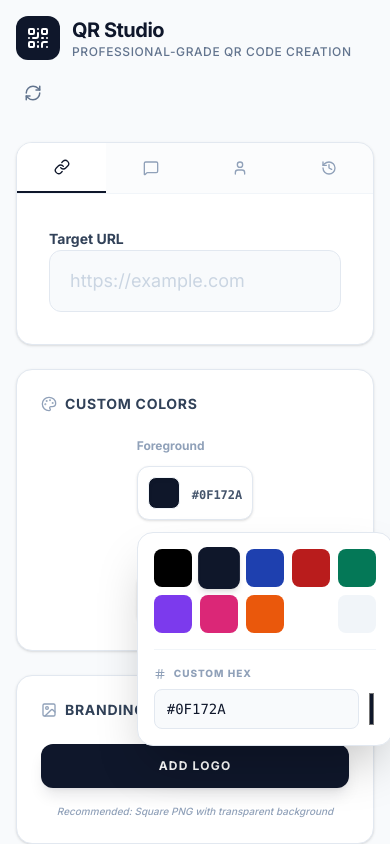
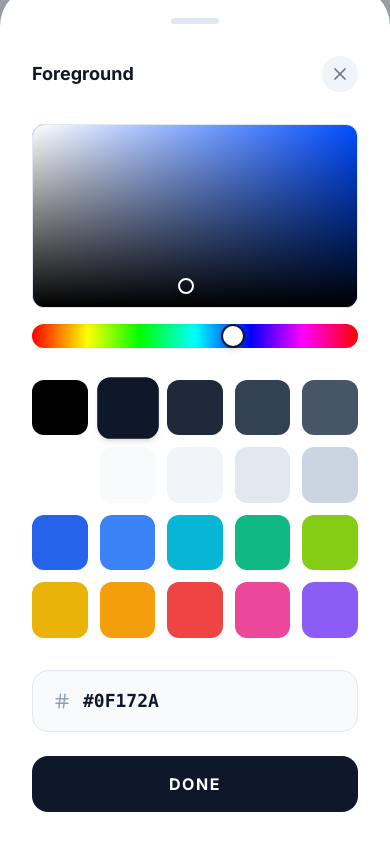
Before and after one commit to PranavAnuvadia/qrcode-generator, a React (Vite) app: page / in a window 390 px wide. Both pictures are taken after a click on the button "#0F172A". Shown: the top 844 px of the page. Built offline with nearby package versions, Linux system fonts and the light colour scheme.

Commit message:
Feature: Responsive Color Picker with custom HSL wheel and Bottom Sheet for mobile

```diff
--- a/src/QRCodeGenerator.jsx
+++ b/src/QRCodeGenerator.jsx
@@ -1,5 +1,5 @@
-import React, { useState, useEffect, useRef } from 'react';
-import { QrCode, Link, MessageSquare, User, Download, Copy, Check, History, Palette, Image as ImageIcon, Trash2, X, RefreshCw, ChevronRight, Hash } from 'lucide-react';
+import React, { useState, useEffect, useRef, useCallback } from 'react';
+import { QrCode, Link, MessageSquare, User, Download, Copy, Check, History, Palette, Image as ImageIcon, Trash2, X, RefreshCw, ChevronRight, Hash, ChevronDown } from 'lucide-react';
 
 const TRANSLATIONS = {
   "en-US": {
@@ -47,9 +47,130 @@
 const t = (key) => TRANSLATIONS["en-US"][key] || key;
 
 const PRESET_COLORS = [
-  '#000000', '#0F172A', '#1E40AF', '#B91C1C', '#047857',
-  '#7C3AED', '#DB2777', '#EA580C', '#FFFFFF', '#F1F5F9'
+  '#000000', '#0F172A', '#1E293B', '#334155', '#475569',
+  '#FFFFFF', '#F8FAFC', '#F1F5F9', '#E2E8F0', '#CBD5E1',
+  '#2563EB', '#3B82F6', '#06B6D4', '#10B981', '#84CC16',
+  '#EAB308', '#F59E0B', '#EF4444', '#EC4899', '#8B5CF6'
 ];
+
+// Helper functions for color conversion
+const hexToHsl = (hex) => {
+  let r = parseInt(hex.slice(1, 3), 16) / 255;
+  let g = parseInt(hex.slice(3, 5), 16) / 255;
+  let b = parseInt(hex.slice(5, 7), 16) / 255;
+  const max = Math.max(r, g, b), min = Math.min(r, g, b);
+  let h, s, l = (max + min) / 2;
+  if (max === min) h = s = 0;
+  else {
+    const d = max - min;
+    s = l > 0.5 ? d / (2 - max - min) : d / (max + min);
+    switch (max) {
+      case r: h = (g - b) / d + (g < b ? 6 : 0); break;
+      case g: h = (b - r) / d + 2; break;
+      case b: h = (r - g) / d + 4; break;
+    }
+    h /= 6;
+  }
+  return { h: h * 360, s: s * 100, l: l * 100 };
+};
+
+const hslToHex = (h, s, l) => {
+  l /= 100;
+  const a = s * Math.min(l, 1 - l) / 100;
+  const f = n => {
+    const k = (n + h / 30) % 12;
+    const color = l - a * Math.max(Math.min(k - 3, 9 - k, 1), -1);
+    return Math.round(255 * color).toString(16).padStart(2, '0');
+  };
+  return `#${f(0)}${f(8)}${f(4)}`;
+};
+
+const CustomColorWheel = ({ color, onChange }) => {
+  const [hsl, setHsl] = useState(() => hexToHsl(color));
+  const satRectRef = useRef(null);
+  const hueRectRef = useRef(null);
+
+  useEffect(() => {
+    const newHsl = hexToHsl(color);
+    if (Math.abs(newHsl.h - hsl.h) > 1 || Math.abs(newHsl.s - hsl.s) > 1 || Math.abs(newHsl.l - hsl.l) > 1) {
+      setHsl(newHsl);
+    }
+  }, [color]);
+
+  const handleSatMouseDown = (e) => {
+    const move = (event) => {
+      const rect = satRectRef.current.getBoundingClientRect();
+      const x = Math.max(0, Math.min(1, (event.clientX - rect.left) / rect.width));
+      const y = Math.max(0, Math.min(1, (event.clientY - rect.top) / rect.height));
+      const newS = x * 100;
+      const newL = (1 - y) * 100;
+      setHsl(prev => {
+        const updated = { ...prev, s: newS, l: newL };
+        onChange(hslToHex(updated.h, updated.s, updated.l));
+        return updated;
+      });
+    };
+    const up = () => {
+      window.removeEventListener('mousemove', move);
+      window.removeEventListener('mouseup', up);
+    };
+    window.addEventListener('mousemove', move);
+    window.addEventListener('mouseup', up);
+    move(e);
+  };
+
+  const handleHueMouseDown = (e) => {
+    const move = (event) => {
+      const rect = hueRectRef.current.getBoundingClientRect();
+      const x = Math.max(0, Math.min(1, (event.clientX - rect.left) / rect.width));
+      const newH = x * 360;
+      setHsl(prev => {
+        const updated = { ...prev, h: newH };
+        onChange(hslToHex(updated.h, updated.s, updated.l));
+        return updated;
+      });
+    };
+    const up = () => {
+      window.removeEventListener('mousemove', move);
+      window.removeEventListener('mouseup', up);
+    };
+    window.addEventListener('mousemove', move);
+    window.addEventListener('mouseup', up);
+    move(e);
+  };
+
+  return (
+    <div className="space-y-4">
+      {/* Saturation/Lightness Box */}
+      <div
+        ref={satRectRef}
+        onMouseDown={handleSatMouseDown}
+        className="relative w-full aspect-video rounded-xl cursor-crosshair overflow-hidden border border-slate-200"
+        style={{ backgroundColor: `hsl(${hsl.h}, 100%, 50%)` }}
+      >
+        <div className="absolute inset-0 bg-gradient-to-r from-white to-transparent" />
+        <div className="absolute inset-0 bg-gradient-to-t from-black to-transparent" />
+        <div
+          className="absolute w-4 h-4 border-2 border-white rounded-full shadow-md -translate-x-1/2 translate-y-1/2 pointer-events-none"
+          style={{ left: `${hsl.s}%`, bottom: `${hsl.l}%` }}
+        />
+      </div>
+
+      {/* Hue Slider */}
+      <div
+        ref={hueRectRef}
+        onMouseDown={handleHueMouseDown}
+        className="relative h-6 w-full rounded-full cursor-pointer shadow-inner"
+        style={{ background: 'linear-gradient(to right, #f00 0%, #ff0 17%, #0f0 33%, #0ff 50%, #00f 67%, #f0f 83%, #f00 100%)' }}
+      >
+        <div
+          className="absolute w-6 h-6 bg-white border-2 border-slate-900 rounded-full shadow-md -translate-x-1/2 pointer-events-none top-0"
+          style={{ left: `${(hsl.h / 360) * 100}%` }}
+        />
+      </div>
+    </div>
+  );
+};
 
 const ColorPicker = ({ label, color, onChange }) => {
   const [isOpen, setIsOpen] = useState(false);
@@ -61,9 +182,9 @@
         setIsOpen(false);
       }
     };
-    document.addEventListener('mousedown', handleClickOutside);
+    if (isOpen) document.addEventListener('mousedown', handleClickOutside);
     return () => document.removeEventListener('mousedown', handleClickOutside);
-  }, []);
+  }, [isOpen]);
 
   return (
     <div className="flex-1 space-y-3" ref={containerRef}>
@@ -77,46 +198,84 @@
             className="w-8 h-8 rounded-lg shadow-inner border border-slate-100"
             style={{ backgroundColor: color }}
           />
-          <div className="flex-1 text-left">
+          <div className="flex-1 text-left flex items-center justify-between">
             <span className="text-xs font-mono font-bold text-slate-600 group-hover:text-slate-900">{color.toUpperCase()}</span>
+            <ChevronDown size={14} className={`text-slate-300 transition-transform ${isOpen ? 'rotate-180' : ''}`} />
           </div>
         </button>
 
         {isOpen && (
-          <div className="absolute z-50 top-full mt-3 left-0 w-64 bg-white rounded-2xl border border-slate-200 shadow-2xl p-4 animate-in zoom-in duration-200 origin-top-left">
-            <div className="grid grid-cols-5 gap-2 mb-4">
+          <>
+            {/* Desktop Popover */}
+            <div className="hidden md:block absolute z-50 top-full mt-3 left-0 w-80 bg-white rounded-2xl border border-slate-200 shadow-2xl p-6 animate-in zoom-in duration-200 origin-top-left">
+              <CustomColorWheel color={color} onChange={onChange} />
+
+              <div className="mt-6 pt-6 border-t border-slate-100">
+                <div className="grid grid-cols-5 gap-2 mb-6">
                   {PRESET_COLORS.map((pColor) => (
                     <button
                       key={pColor}
-                  onClick={() => { onChange(pColor); setIsOpen(false); }}
+                      onClick={() => onChange(pColor)}
                       className={`w-full aspect-square rounded-lg border-2 transition-all ${color === pColor ? 'border-slate-900 scale-110 shadow-md' : 'border-transparent hover:scale-105'}`}
                       style={{ backgroundColor: pColor }}
                     />
                   ))}
                 </div>
-
-            <div className="pt-4 border-t border-slate-100">
-              <div className="flex items-center gap-2 mb-2">
-                <Hash size={12} className="text-slate-400" />
-                <span className="text-[10px] font-black uppercase tracking-widest text-slate-400">Custom Hex</span>
-              </div>
-              <div className="flex gap-2">
+                <div className="flex items-center gap-3 bg-slate-50 border border-slate-200 rounded-xl px-4 py-3">
+                  <Hash size={14} className="text-slate-400" />
                   <input
                     type="text"
                     value={color}
                     onChange={(e) => onChange(e.target.value)}
-                  className="flex-1 bg-slate-50 border border-slate-200 rounded-lg px-3 py-2 text-sm font-mono focus:border-slate-900 outline-none"
+                    className="flex-1 bg-transparent text-sm font-mono font-bold focus:outline-none"
                     placeholder="#000000"
-                />
-                <input
-                  type="color"
-                  value={color}
-                  onChange={(e) => onChange(e.target.value)}
-                  className="w-10 h-10 p-0 border-none bg-transparent cursor-pointer"
                   />
                 </div>
               </div>
             </div>
+
+            {/* Mobile Bottom Sheet */}
+            <div className="md:hidden">
+              <div className="fixed inset-0 bg-slate-900/40 backdrop-blur-sm z-[100]" onClick={() => setIsOpen(false)} />
+              <div className="fixed bottom-0 left-0 right-0 bg-white z-[101] rounded-t-[2.5rem] p-8 shadow-2xl animate-in slide-in-from-bottom duration-300">
+                <div className="w-12 h-1.5 bg-slate-200 rounded-full mx-auto mb-8" />
+                <div className="flex items-center justify-between mb-8">
+                  <h3 className="text-lg font-bold text-slate-900">{label}</h3>
+                  <button onClick={() => setIsOpen(false)} className="p-2 bg-slate-100 rounded-full text-slate-500">
+                    <X size={20} />
+                  </button>
+                </div>
+
+                <CustomColorWheel color={color} onChange={onChange} />
+
+                <div className="mt-8">
+                  <div className="grid grid-cols-5 gap-3 mb-8">
+                    {PRESET_COLORS.map((pColor) => (
+                      <button
+                        key={pColor}
+                        onClick={() => onChange(pColor)}
+                        className={`w-full aspect-square rounded-xl border-2 transition-all ${color === pColor ? 'border-slate-900 scale-110 shadow-md' : 'border-transparent'}`}
+                        style={{ backgroundColor: pColor }}
+                      />
+                    ))}
+                  </div>
+                  <div className="flex items-center gap-3 bg-slate-50 border border-slate-200 rounded-2xl px-5 py-4 mb-6">
+                    <Hash size={18} className="text-slate-400" />
+                    <input
+                      type="text"
+                      value={color}
+                      onChange={(e) => onChange(e.target.value)}
+                      className="flex-1 bg-transparent text-lg font-mono font-bold focus:outline-none"
+                      placeholder="#000000"
+                    />
+                  </div>
+                  <button onClick={() => setIsOpen(false)} className="w-full bg-slate-900 text-white py-4 rounded-2xl font-bold uppercase tracking-widest">
+                    Done
+                  </button>
+                </div>
+              </div>
+            </div>
+          </>
         )}
       </div>
     </div>
```
Lines whose indentation alone changed are shown as unchanged.
